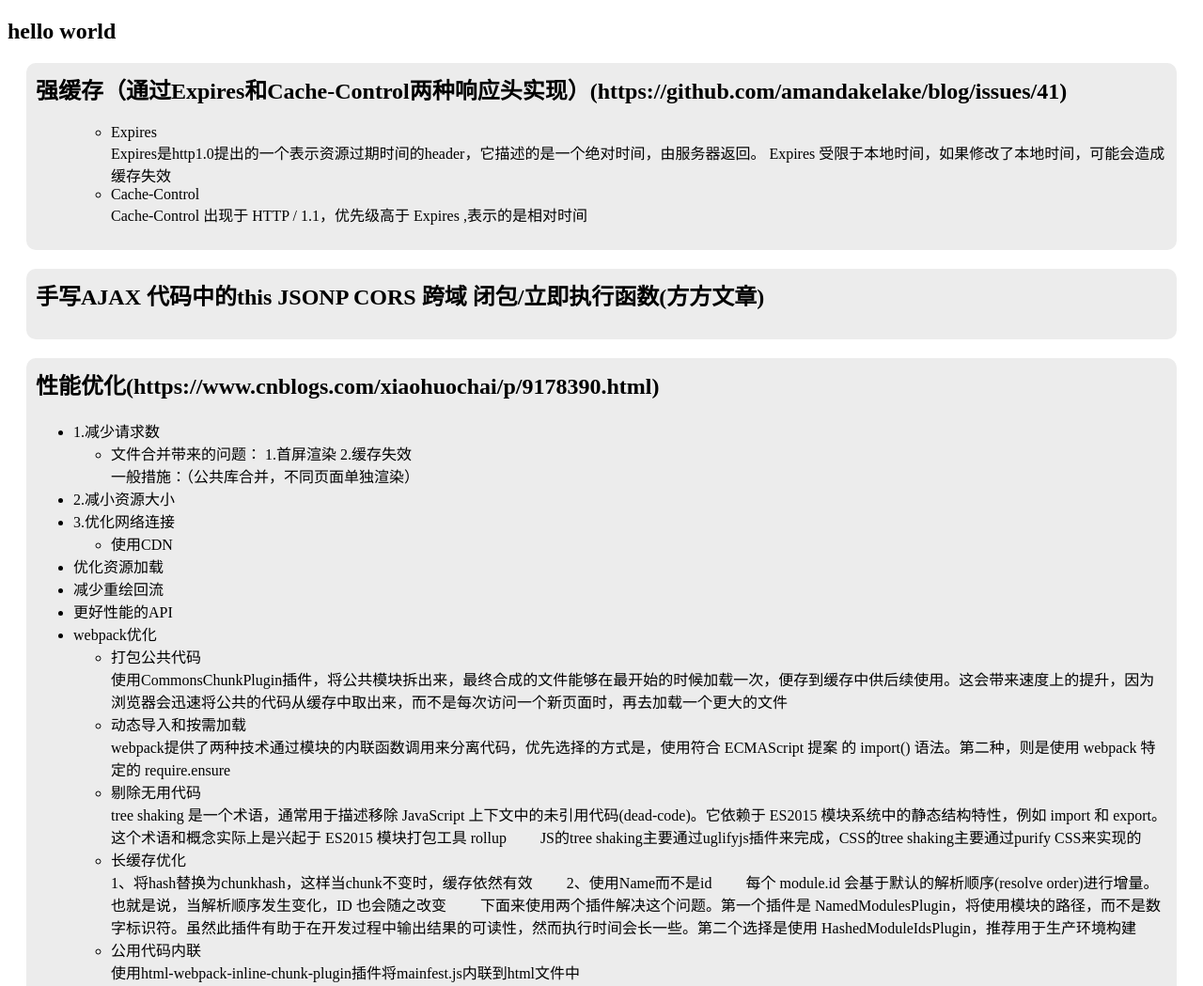
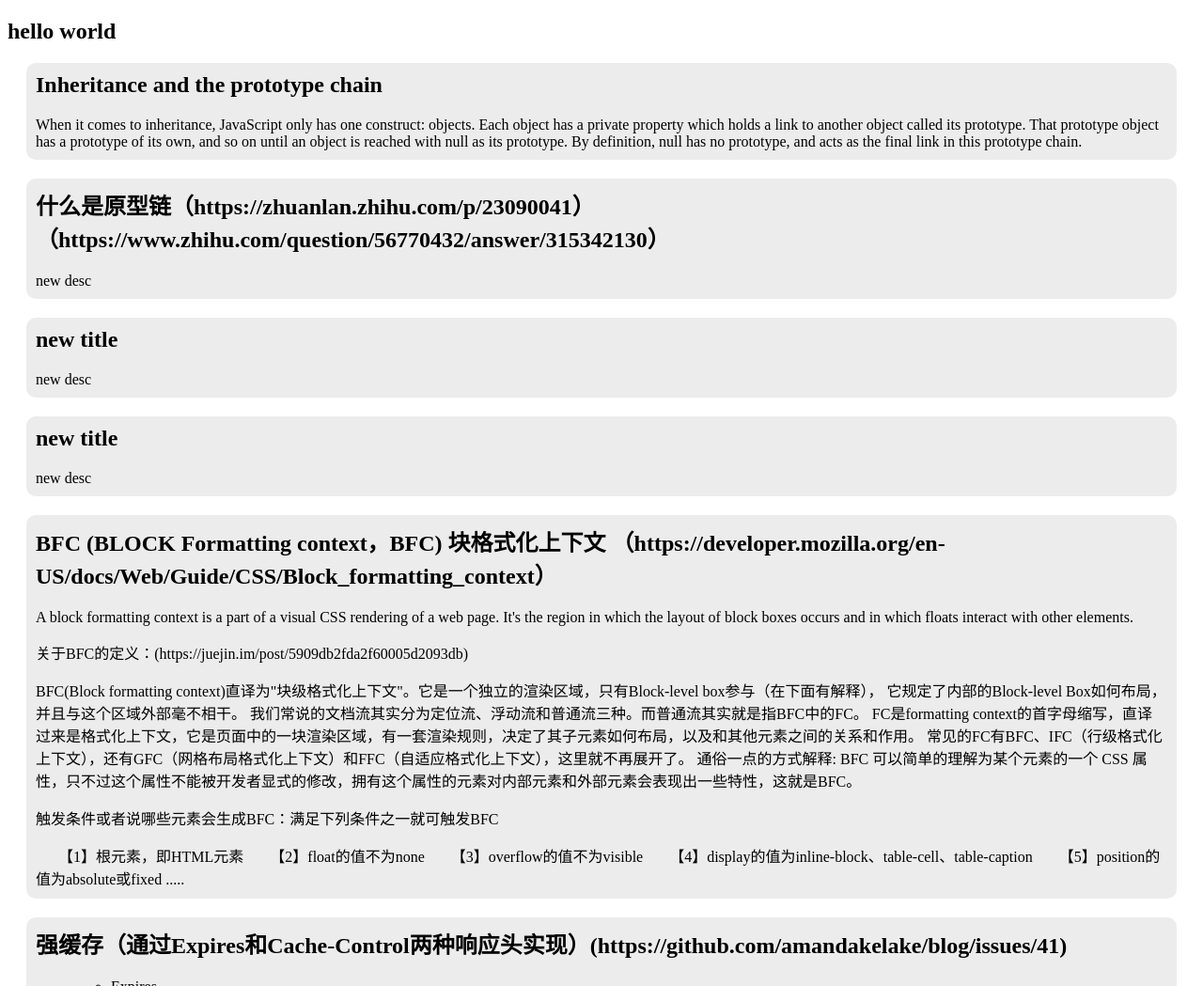
Before and after one commit to qinghaitvxq/INTQ, a plain HTML site: page index.html in a window 1280 px wide. Shown: the top 1049 px of the page at 94% size. Drawn offline with Linux system fonts and the light colour scheme.

Commit message:
feat:原型链

```diff
--- a/index.html
+++ b/index.html
@@ -9,6 +9,69 @@
   </head>
   <body>
     <h2>hello world</h2>
+    <div class="div_section">
+        <div class="div_title">
+            Inheritance and the prototype chain
+
+
+        </div>
+        <div class="div_desc">
+            When it comes to inheritance, JavaScript only has one construct: objects. Each object has a private property which holds a link to another object called its prototype. That prototype object has a prototype of its own, and so on until an object is reached with null as its prototype. By definition, null has no prototype, and acts as the final link in this prototype chain.
+        </div>
+    </div>
+    <div class="div_section">
+        <div class="div_title">
+         什么是原型链（https://zhuanlan.zhihu.com/p/23090041）
+         （https://www.zhihu.com/question/56770432/answer/315342130）
+        </div>
+        <div class="div_desc">
+         new desc
+        </div>
+    </div>
+    <div class="div_section">
+        <div class="div_title">
+          new title
+        </div>
+        <div class="div_desc">
+         new desc
+        </div>
+    </div>
+    <div class="div_section">
+        <div class="div_title">
+          new title
+        </div>
+        <div class="div_desc">
+         new desc
+        </div>
+    </div>
+    <div class="div_section">
+      <div class="div_title">
+        BFC (BLOCK Formatting context，BFC) 块格式化上下文
+        （https://developer.mozilla.org/en-US/docs/Web/Guide/CSS/Block_formatting_context）
+      </div>
+      <div class="div_desc">
+        A block formatting context is a part of a visual CSS rendering of a web
+        page. It's the region in which the layout of block boxes occurs and in
+        which floats interact with other elements.
+        <p>关于BFC的定义：(https://juejin.im/post/5909db2fda2f60005d2093db)</p>
+        BFC(Block formatting context)直译为"块级格式化上下文"。它是一个独立的渲染区域，只有Block-level box参与（在下面有解释）， 它规定了内部的Block-level Box如何布局，并且与这个区域外部毫不相干。
+        我们常说的文档流其实分为定位流、浮动流和普通流三种。而普通流其实就是指BFC中的FC。
+        FC是formatting context的首字母缩写，直译过来是格式化上下文，它是页面中的一块渲染区域，有一套渲染规则，决定了其子元素如何布局，以及和其他元素之间的关系和作用。
+        常见的FC有BFC、IFC（行级格式化上下文），还有GFC（网格布局格式化上下文）和FFC（自适应格式化上下文），这里就不再展开了。
+        通俗一点的方式解释:
+        BFC 可以简单的理解为某个元素的一个 CSS 属性，只不过这个属性不能被开发者显式的修改，拥有这个属性的元素对内部元素和外部元素会表现出一些特性，这就是BFC。
+
+       <p>触发条件或者说哪些元素会生成BFC：满足下列条件之一就可触发BFC</p>
+    　　【1】根元素，即HTML元素
+    　　【2】float的值不为none
+    　　【3】overflow的值不为visible
+    　　【4】display的值为inline-block、table-cell、table-caption
+    　　【5】position的值为absolute或fixed
+         .....
+      </div>
+    </div>
+
+    </div>
     <div class="div_section">
       <div class="div_title">
         强缓存（通过Expires和Cache-Control两种响应头实现）(https://github.com/amandakelake/blog/issues/41)
```
